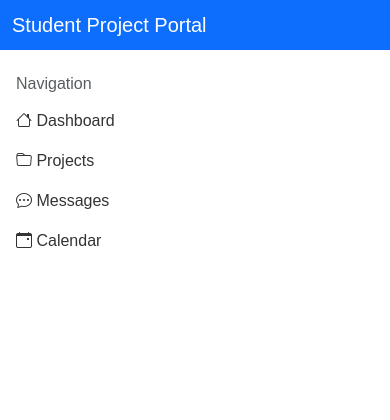
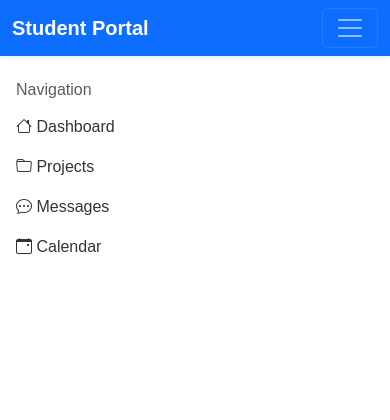
Before and after one commit to colin-182/student-portal, a Django app: page / in a window 390 px wide. Shown: the top 420 px of the page. Run offline with Django 5.2, Linux system fonts and the light colour scheme.

Commit message:
updated navbar so it collapses into a hamburger menu on smaller screen

```diff
--- a/templates/includes/navbar.html
+++ b/templates/includes/navbar.html
@@ -1,12 +1,34 @@
-<nav class="navbar navbar-dark bg-primary">
+<nav class="navbar navbar-expand-lg navbar-dark bg-primary shadow-sm">
 
     <div class="container-fluid">
 
-        <span class="navbar-brand mb-0 h1">
+        <a class="navbar-brand fw-bold" href="/">
+            Student Portal
+        </a>
 
-            Student Project Portal
+        <button
+            class="navbar-toggler"
+            type="button"
+            data-bs-toggle="collapse"
+            data-bs-target="#navbarNav">
 
-        </span>
+            <span class="navbar-toggler-icon"></span>
+
+        </button>
+
+        <div class="collapse navbar-collapse" id="navbarNav">
+
+            <ul class="navbar-nav ms-auto">
+
+                <li class="nav-item">
+                    <a class="nav-link" href="#">
+                        Login
+                    </a>
+                </li>
+
+            </ul>
+
+        </div>
 
     </div>
 
```
